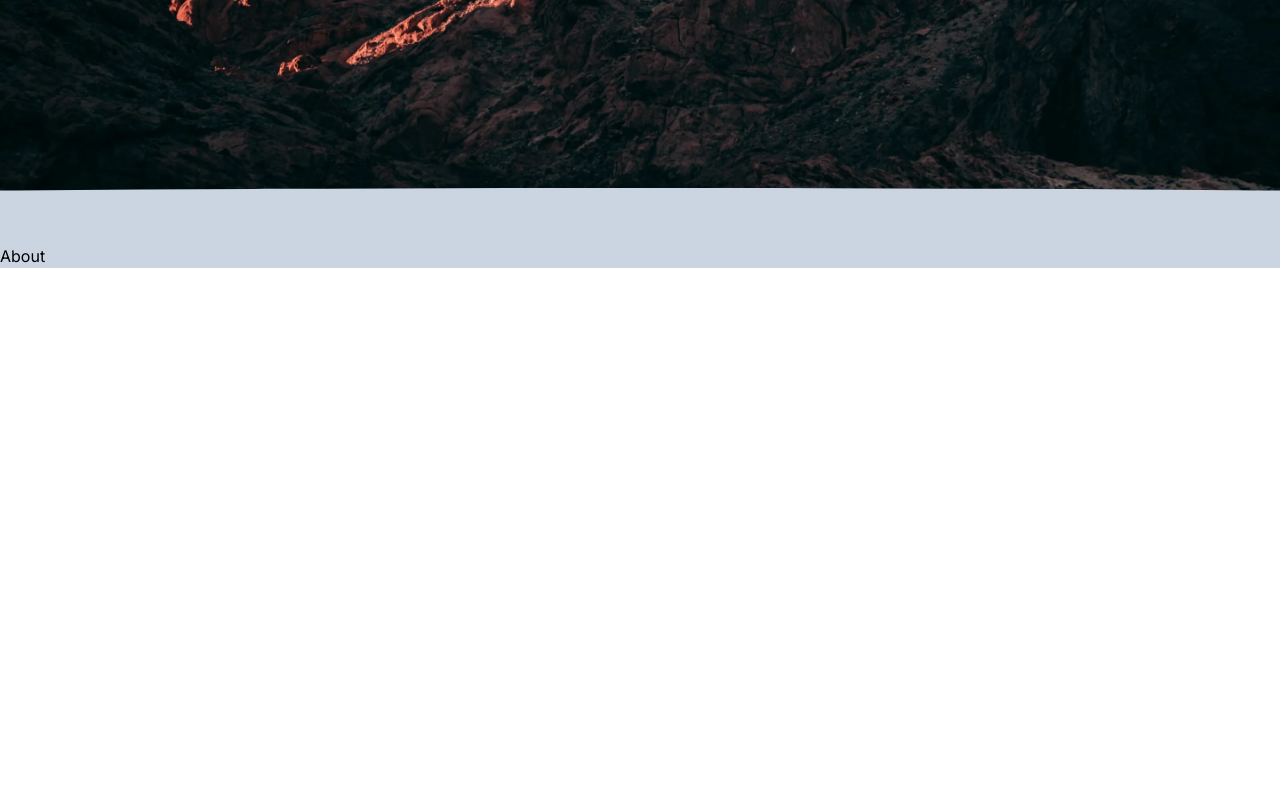
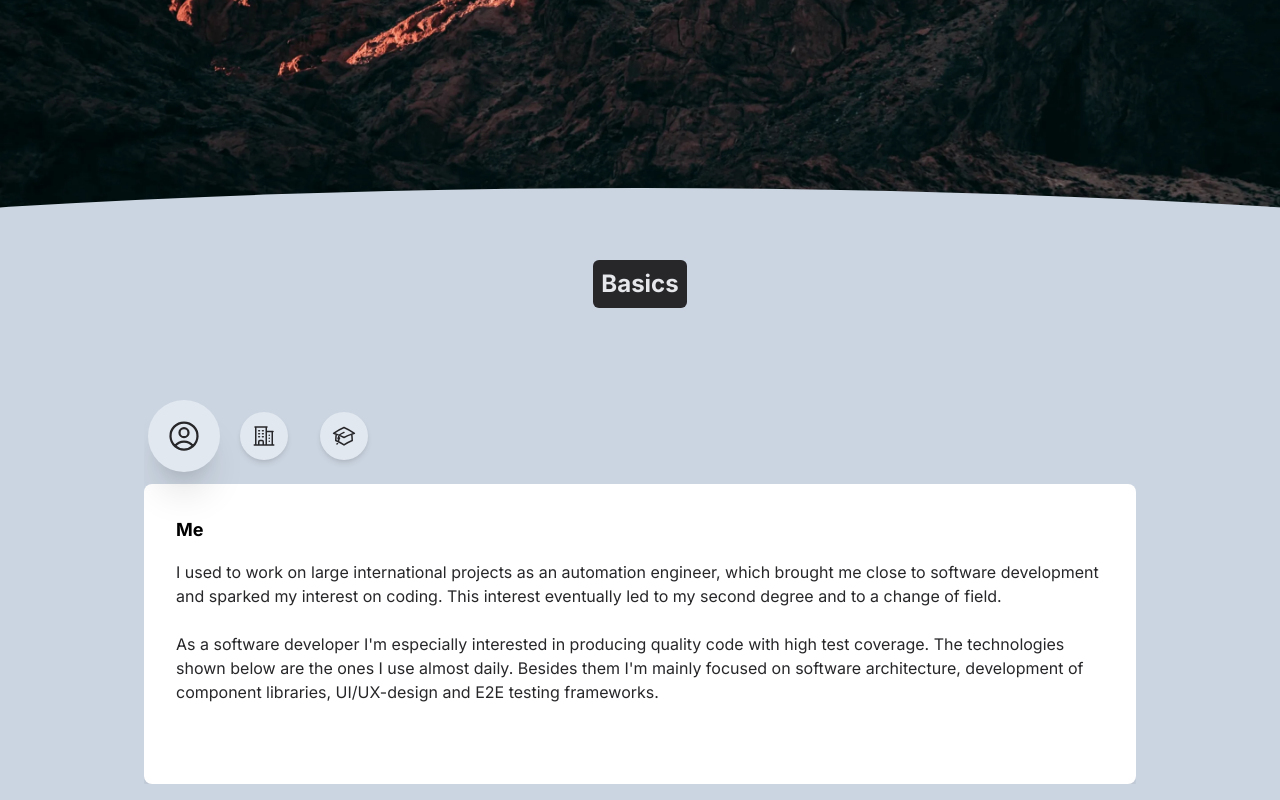
Before and after one commit to SamiHonkasalo/saho-portfolio, a React (Vite) app: page / in a window 1280 px wide. Shown: the part 556-1356 px from the top of the page. Before the commit the page ends 824 px from the top, so only its background shows below. Built offline with nearby package versions, Linux system fonts and the light colour scheme.

Commit message:
About section WiP

```diff
--- a/package.json
+++ b/package.json
@@ -11,6 +11,7 @@
   },
   "dependencies": {
     "@fontsource-variable/inter": "^5.0.3",
+    "clsx": "^1.2.1",
     "framer-motion": "^10.12.16",
     "i18next": "^22.5.1",
     "i18next-browser-languagedetector": "^7.0.2",
--- /dev/null
+++ b/src/components/Title.tsx
@@ -0,0 +1,15 @@
+import { PropsWithChildren } from "react";
+
+type TitleProps = {
+  id?: string;
+};
+export const Title = ({ children, id }: PropsWithChildren<TitleProps>) => {
+  return (
+    <div
+      className="mb-10 h-min rounded-md bg-zinc-800 p-2 text-gray-200"
+      id={id}
+    >
+      <h4 className="text-center text-2xl font-bold">{children}</h4>
+    </div>
+  );
+};
--- a/src/sections/about/About.tsx
+++ b/src/sections/about/About.tsx
@@ -1,10 +1,17 @@
+import { Title } from "@/components/Title";
+import { AboutCard } from "@/sections/about/AboutCard";
 import "@/sections/about/about.css";
+import { useTranslation } from "react-i18next";
 
 export const About = () => {
+  const { t } = useTranslation();
   return (
     <div className="about-section clip-path-about col-span-full -mt-about bg-slate-300">
       <div className="h-about w-full" />
-      About
+      <div className="mx-auto flex max-w-5xl flex-col items-center p-4">
+        <Title>{t("about.page-title")}</Title>
+        <AboutCard />
+      </div>
     </div>
   );
 };
--- /dev/null
+++ b/src/sections/about/AboutCard.tsx
@@ -0,0 +1,64 @@
+import { AboutContent } from "@/sections/about/AboutContent";
+import {
+  AboutPageButtonIcons,
+  AboutPageSectionKey,
+  AboutPageSectionKeys,
+} from "@/sections/about/config";
+import clsx from "clsx";
+import { Variants, motion } from "framer-motion";
+import React from "react";
+
+const TransitionVariants: Variants = {
+  cardOff: {
+    y: 300,
+    rotate: -10,
+  },
+  cardOn: {
+    y: 0,
+    rotate: 0,
+    transition: {
+      type: "spring",
+      bounce: 0.4,
+      duration: 0.8,
+    },
+  },
+};
+
+export const AboutCard = () => {
+  const [activeSectionKey, setActiveSectionKey] =
+    React.useState<AboutPageSectionKey>("me");
+
+  return (
+    <div className="w-full overflow-hidden">
+      <motion.div
+        variants={TransitionVariants}
+        initial="cardOff"
+        whileInView="cardOn"
+        viewport={{ once: true }}
+      >
+        <div className="mb-6 mt-16 grid grid-flow-col items-center justify-center gap-8 px-4 md:justify-start">
+          {AboutPageSectionKeys.map((s) => {
+            return (
+              <motion.button
+                key={s}
+                type="button"
+                className={clsx(
+                  "flex h-12 w-12 items-center justify-center rounded-full bg-slate-200 text-zinc-800 shadow-md transition-all",
+                  {
+                    "scale-150": activeSectionKey === s,
+                    "shadow-xl": activeSectionKey === s,
+                    // "animate-pulse": activeSectionKey !== s,
+                  },
+                )}
+                onClick={() => setActiveSectionKey(s)}
+              >
+                {AboutPageButtonIcons[s]}
+              </motion.button>
+            );
+          })}
+        </div>
+        <AboutContent activeSectionKey={activeSectionKey} />
+      </motion.div>
+    </div>
+  );
+};
--- /dev/null
+++ b/src/sections/about/AboutContent.tsx
@@ -0,0 +1,175 @@
+import {
+  EducationItemProps,
+  ExperienceItemProps,
+  MonthYear,
+} from "@/sections/about/about.types";
+import {
+  AboutPageButtonIcons,
+  AboutPageSectionKey,
+} from "@/sections/about/config";
+import clsx from "clsx";
+import { Variants, motion } from "framer-motion";
+import React from "react";
+import { useTranslation } from "react-i18next";
+
+const SectionVariants: Variants = {
+  off: {
+    opacity: 0,
+  },
+  on: {
+    opacity: 1,
+    transition: {
+      duration: 0.1,
+    },
+  },
+};
+
+type Props = {
+  activeSectionKey: AboutPageSectionKey;
+};
+
+export const AboutContent = ({ activeSectionKey }: Props) => {
+  const { t } = useTranslation();
+
+  const Experiences: ExperienceItemProps[] = React.useMemo(
+    () => [
+      {
+        title: t("experience.nodeon"),
+        company: "Nodeon Finland Oy",
+        from: { month: 1, year: 2021 },
+      },
+      {
+        title: t("experience.jamk"),
+        company: "JAMK",
+        from: { month: 8, year: 2019 },
+        to: { month: 7, year: 2022 },
+      },
+      {
+        title: t("experience.devecto"),
+        company: "Devecto Oy",
+        from: { month: 12, year: 2019 },
+        to: { month: 12, year: 2020 },
+      },
+      {
+        title: t("experience.previous"),
+        company: "",
+        from: { month: 9, year: 2017 },
+        to: { month: 12, year: 2019 },
+        disabled: true,
+      },
+    ],
+    [t],
+  );
+
+  const Educations: EducationItemProps[] = React.useMemo(
+    () => [
+      {
+        title: t("education.it"),
+        school: "JAMK",
+        from: { month: 9, year: 2019 },
+        to: { month: 9, year: 2020 },
+      },
+      {
+        title: t("education.automation"),
+        school: "JAMK",
+        from: { month: 8, year: 2014 },
+        to: { month: 1, year: 2018 },
+      },
+    ],
+    [t],
+  );
+
+  const getContent = (key: AboutPageSectionKey) => {
+    switch (key) {
+      case "me":
+        return (
+          <p className="whitespace-pre-line text-zinc-800">
+            {t("about.me-text")}
+          </p>
+        );
+      case "experience":
+        return (
+          <ul>
+            {Experiences.map((e) => (
+              <AboutListItem
+                icon={AboutPageButtonIcons[key]}
+                primary={e.title}
+                secondary={e.company}
+                ternary={renderTimespan(e.from, e.to)}
+                key={e.title}
+              />
+            ))}
+          </ul>
+        );
+      case "education":
+      default:
+        return (
+          <ul>
+            {Educations.map((e) => (
+              <AboutListItem
+                icon={AboutPageButtonIcons[key]}
+                primary={e.title}
+                secondary={e.school}
+                ternary={renderTimespan(e.from, e.to)}
+                key={e.title}
+              />
+            ))}
+          </ul>
+        );
+    }
+  };
+  return (
+    <motion.section
+      variants={SectionVariants}
+      initial="off"
+      animate="on"
+      className="min-h-[700px] w-full rounded-lg bg-white p-8 pb-2 shadow-lg md:min-h-[500px] lg:min-h-[300px]"
+    >
+      <h5 className="mb-4 text-lg font-bold">
+        {t(`about.${activeSectionKey}`)}
+      </h5>
+      {getContent(activeSectionKey)}
+    </motion.section>
+  );
+};
+
+type AboutListItemProps = {
+  icon: React.ReactNode;
+  primary: string;
+  secondary: string;
+  ternary: React.ReactNode;
+  disabled?: boolean;
+};
+
+function AboutListItem({
+  icon,
+  primary,
+  secondary,
+  ternary,
+  disabled,
+}: AboutListItemProps) {
+  return (
+    <li className={clsx({ "text-current/30": disabled })}>
+      {icon}
+      <h6>{primary}</h6>
+      <p>{secondary}</p>
+      <p>{ternary}</p>
+    </li>
+  );
+}
+
+function renderTimespan(
+  from: MonthYear,
+  to: MonthYear | undefined,
+): JSX.Element {
+  return (
+    <>
+      <span className="mr-2 text-zinc-600">{`${from.month}/${from.year}`}</span>
+      <span className="text-zinc-600">
+        {to
+          ? `${String.fromCharCode(8211)} ${to.month}/${to.year}`
+          : String.fromCharCode(8594)}
+      </span>
+    </>
+  );
+}
--- /dev/null
+++ b/src/sections/about/config.tsx
@@ -0,0 +1,57 @@
+export const AboutPageSectionKeys = ["me", "experience", "education"] as const;
+export type AboutPageSectionKey = (typeof AboutPageSectionKeys)[number];
+export type AboutPageSection = Record<AboutPageSectionKey, { order: number }>;
+
+export const AboutPageButtonIcons: Record<
+  AboutPageSectionKey,
+  React.ReactNode
+> = {
+  me: (
+    <svg
+      xmlns="http://www.w3.org/2000/svg"
+      fill="none"
+      viewBox="0 0 24 24"
+      strokeWidth={1.5}
+      stroke="currentColor"
+      className="h-6 w-6"
+    >
+      <path
+        strokeLinecap="round"
+        strokeLinejoin="round"
+        d="M17.982 18.725A7.488 7.488 0 0012 15.75a7.488 7.488 0 00-5.982 2.975m11.963 0a9 9 0 10-11.963 0m11.963 0A8.966 8.966 0 0112 21a8.966 8.966 0 01-5.982-2.275M15 9.75a3 3 0 11-6 0 3 3 0 016 0z"
+      />
+    </svg>
+  ),
+  experience: (
+    <svg
+      xmlns="http://www.w3.org/2000/svg"
+      fill="none"
+      viewBox="0 0 24 24"
+      strokeWidth={1.5}
+      stroke="currentColor"
+      className="h-6 w-6"
+    >
+      <path
+        strokeLinecap="round"
+        strokeLinejoin="round"
+        d="M2.25 21h19.5m-18-18v18m10.5-18v18m6-13.5V21M6.75 6.75h.75m-.75 3h.75m-.75 3h.75m3-6h.75m-.75 3h.75m-.75 3h.75M6.75 21v-3.375c0-.621.504-1.125 1.125-1.125h2.25c.621 0 1.125.504 1.125 1.125V21M3 3h12m-.75 4.5H21m-3.75 3.75h.008v.008h-.008v-.008zm0 3h.008v.008h-.008v-.008zm0 3h.008v.008h-.008v-.008z"
+      />
+    </svg>
+  ),
+  education: (
+    <svg
+      xmlns="http://www.w3.org/2000/svg"
+      fill="none"
+      viewBox="0 0 24 24"
+      strokeWidth={1.5}
+      stroke="currentColor"
+      className="h-6 w-6"
+    >
+      <path
+        strokeLinecap="round"
+        strokeLinejoin="round"
+        d="M4.26 10.147a60.436 60.436 0 00-.491 6.347A48.627 48.627 0 0112 20.904a48.627 48.627 0 018.232-4.41 60.46 60.46 0 00-.491-6.347m-15.482 0a50.57 50.57 0 00-2.658-.813A59.905 59.905 0 0112 3.493a59.902 59.902 0 0110.399 5.84c-.896.248-1.783.52-2.658.814m-15.482 0A50.697 50.697 0 0112 13.489a50.702 50.702 0 017.74-3.342M6.75 15a.75.75 0 100-1.5.75.75 0 000 1.5zm0 0v-3.675A55.378 55.378 0 0112 8.443m-7.007 11.55A5.981 5.981 0 006.75 15.75v-1.5"
+      />
+    </svg>
+  ),
+};
--- a/src/sections/hero/HeroCard.tsx
+++ b/src/sections/hero/HeroCard.tsx
@@ -1,3 +1,4 @@
+import { Title } from "@/components/Title";
 import { motion, Variants } from "framer-motion";
 import { useTranslation } from "react-i18next";
 
@@ -43,11 +44,7 @@ export const HeroCard = () => {
       <div className="flex flex-col rounded-md bg-white/5 p-6 text-gray-200 mix-blend-normal shadow-md backdrop-blur-md md:flex-row">
         <div className="col-span-5 m-auto h-48 w-48 shrink-0 grow-0 rounded-full bg-slate-600/20 bg-hero-avatar bg-[size:70%_90%] bg-bottom-center bg-no-repeat md:order-1" />
         <div className="mt-4 md:mr-2 md:mt-0">
-          <div className="mb-10 h-min rounded-md bg-zinc-800 p-2" id="home">
-            <h4 className="text-center text-2xl font-bold">
-              {t("hero.card-title")}
-            </h4>
-          </div>
+          <Title>{t("hero.card-title")}</Title>
           <motion.div
             variants={TransitionVariants}
             initial="offScreen"
```
Also changed, not shown: src/sections/about/about.types.ts (added, +21 -0 lines), 1 other file (tests, documents, lock files or other folders).
